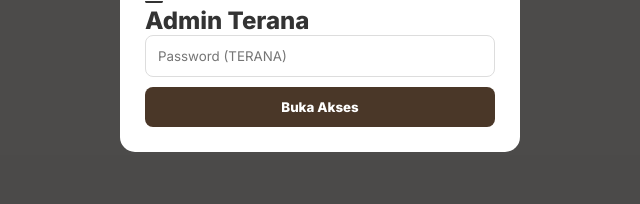
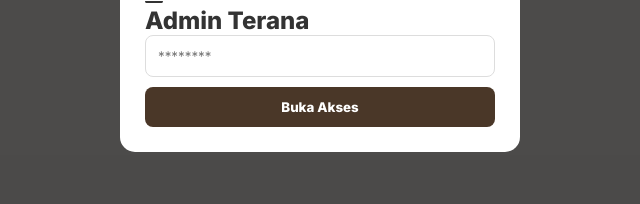
Before and after one commit to syamilmuhammadaulia-glitch/KATALOGPRODUK, a plain HTML site: page index.html in a window 1280 px wide. Both pictures are taken after a click on the button 1025 px from the left and 49 px from the top of the page. Shown: the part 354-558 px from the top of the page, 320-960 px from the left. Drawn offline with nearby package versions, Linux system fonts and the light colour scheme; no server answers.

Commit message:
Update index.html

```diff
--- a/index.html
+++ b/index.html
@@ -96,7 +96,7 @@
           <input
             type="password"
             id="adminPass"
-            placeholder="Password (TERANA)"
+            placeholder="********"
           />
           <button onclick="doLogin()" class="btn-full">Buka Akses</button>
         </div>
```
